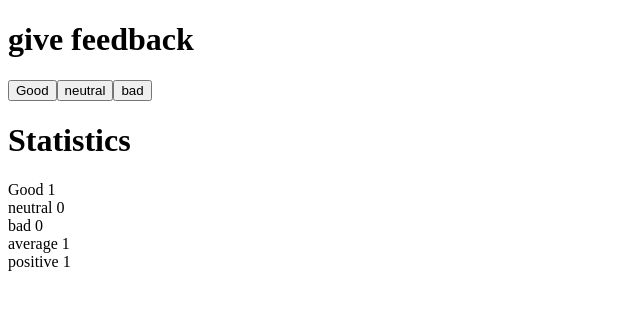
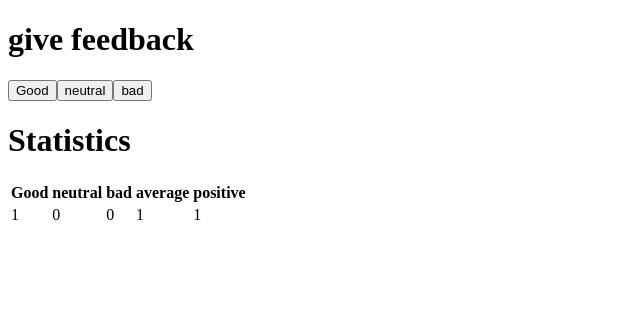
Before and after one commit to Ji-One1/fso, a React (Create React App) app in the folder part1/: page / in a window 1280 px wide. Both pictures are taken after a click on the button "Good". Shown: the top 310 px of the page, without its empty margins (0-640 px from the left). Built offline with nearby package versions, Linux system fonts and the light colour scheme.

Commit message:
finish 1.11

```diff
--- a/part1/src/App.js
+++ b/part1/src/App.js
@@ -19,16 +19,31 @@ const Statistics = ({good, neutral, bad}) => {
     )
   }
 return(
-<div>
-  <StatisticLine text={'Good'} stat={good} />
-  <StatisticLine text={'neutral'} stat={neutral} />
-  <StatisticLine text={'bad'} stat={bad} />
-  <StatisticLine text={'average'} stat={round((good - bad)/ totalTerms)} />
-  <StatisticLine text={'positive'} stat={round((good)/ totalTerms)} />
+<table>
+  <tbody>
+    <tr>
+      <th>Good</th>
+      <th>neutral</th>
+      <th>bad</th>
+      <th>average</th>
+      <th>positive</th>
+    </tr>
+    <tr>
+      <td>{good}</td>
+      <td>{neutral}</td>
+      <td>{bad}</td>
+      <td>{round((good - bad)/ totalTerms)}</td>
+      <td>{round((good)/ totalTerms)}</td>
+    </tr>
+  </tbody>
+</table>
+
+)}
 
 
-</div>
-)}
+
+
+
 
 
 
```
